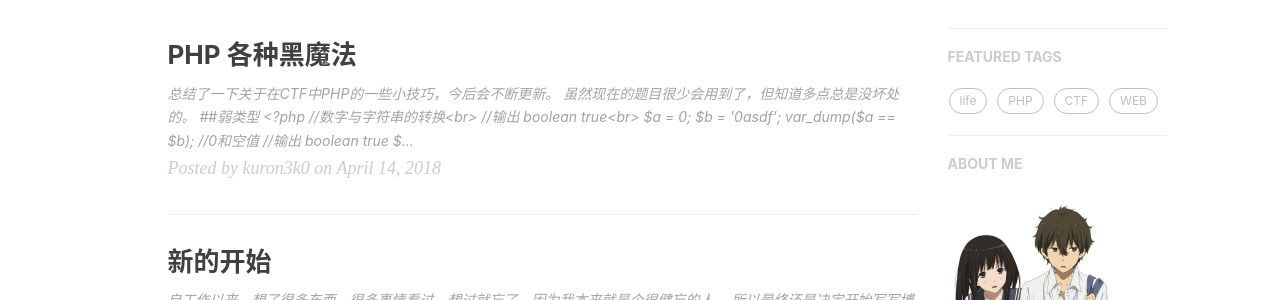
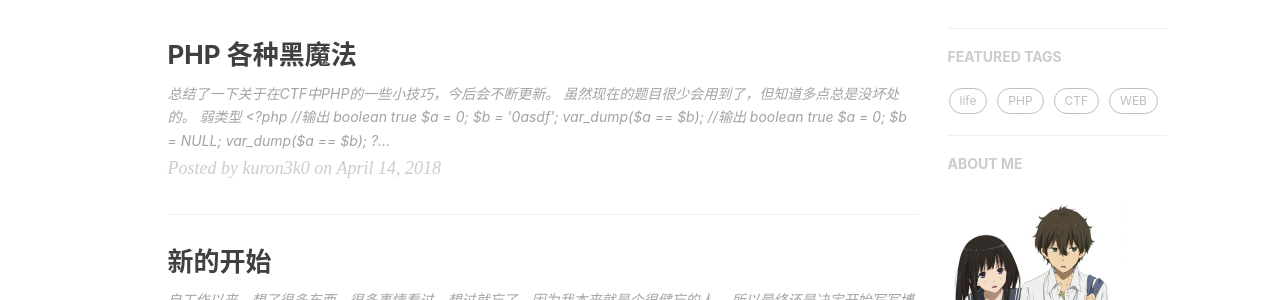
Before and after one commit to kuron3k0/kuron3k0.github.io, a Jekyll site: the page built from index.html, in a window 1280 px wide. Shown: the part 430-730 px from the top of the page. Built offline with Jekyll 4.4.1, drawn with Linux system fonts in a browser that asks for light colours; nearby versions of some CDN libraries; the list of posts is cut into pages by our own code; comment, search, counter and statistics services are not loaded.

Commit message:
4.15 php trick

````diff
--- a/_posts/2018-04-14-php-trick.markdown
+++ b/_posts/2018-04-14-php-trick.markdown
@@ -14,16 +14,17 @@
 > 总结了一下关于在CTF中PHP的一些小技巧，今后会不断更新。<br>
 > 虽然现在的题目很少会用到了，但知道多点总是没坏处的。
 
-##弱类型
+
+## 弱类型
 ```php
 <?php
-//数字与字符串的转换<br>
-//输出 boolean true<br>
+
+//输出 boolean true
 $a = 0;
 $b = '0asdf';
 var_dump($a == $b);
 
-//0和空值
+
 //输出 boolean true
 $a = 0;
 $b = NULL;
@@ -32,7 +33,7 @@
 
 ```
 
-##科学记数法
+## 科学记数法
 ```php
 <?php
 
@@ -44,7 +45,7 @@
 ?>
 ```
 
-##函数
+## 函数
 - md5()
 ```php
 <?php
@@ -129,7 +130,7 @@
 ?>
 ```
 
-##反序列化
+## 反序列化
 - _wakeup()魔术方法的绕过
 利用的是`CVE-2016-7124`
 ```php
@@ -186,6 +187,6 @@
 ?>
 ```
 
-##文件上传
+## 文件上传
 - shell.php/.
 上传的文件名带/.的话，php解析器自动忽略掉，从而绕过黑名单
````
